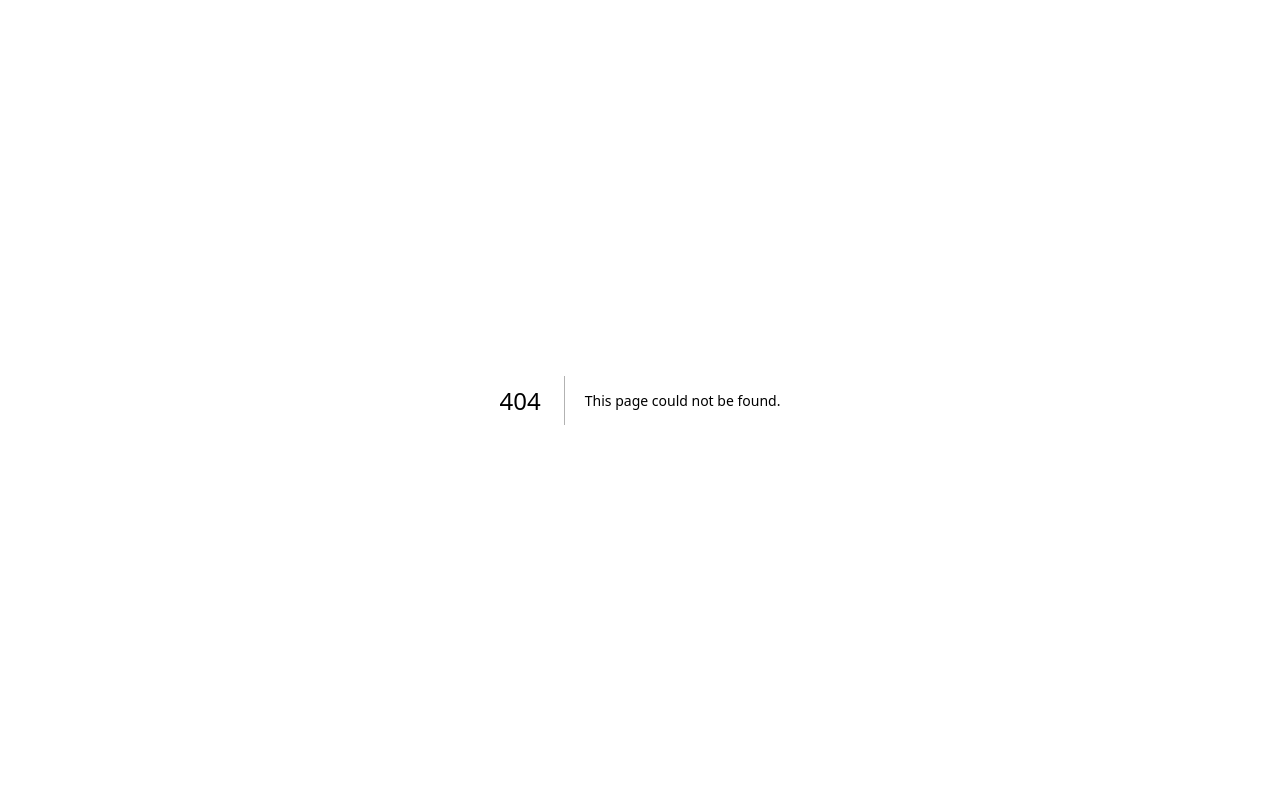
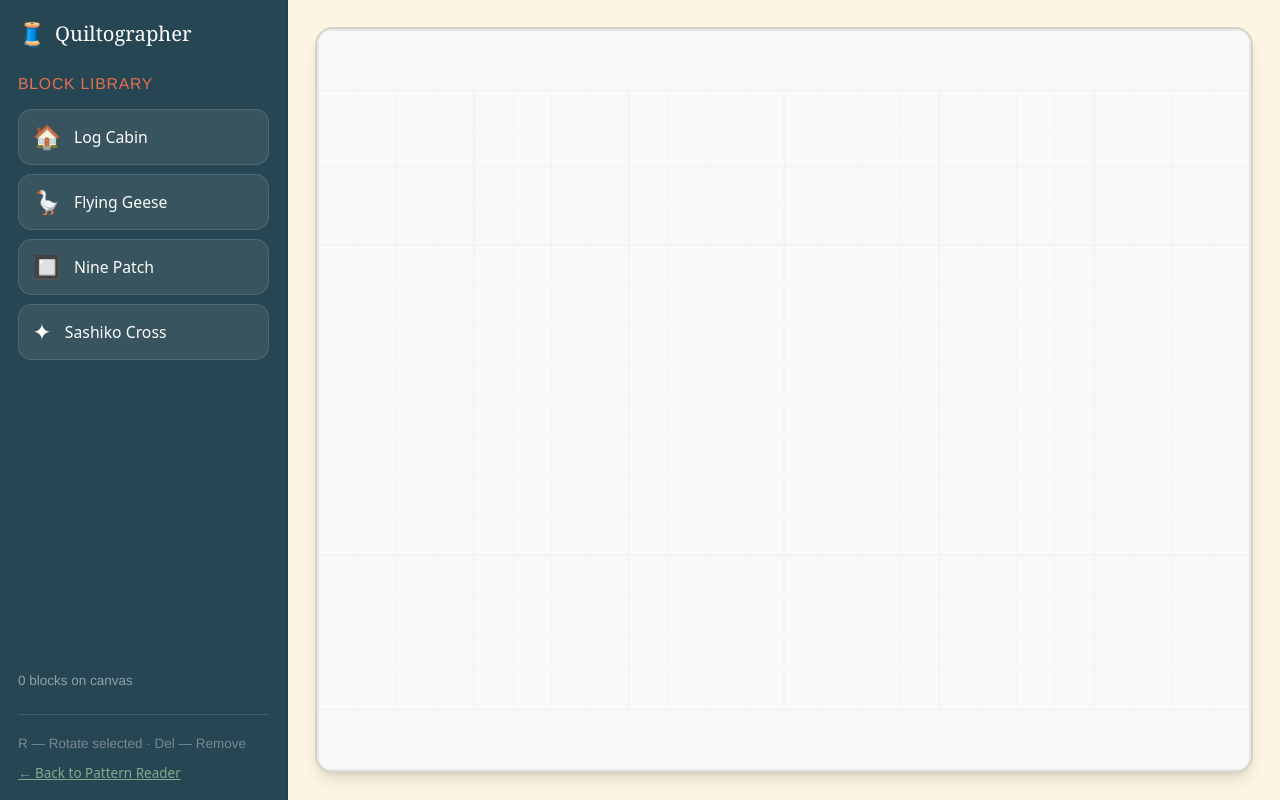
Before and after one commit to dabirdwell/quiltographer, a Next.js app in the folder quiltographer-app/: page /design in a window 1280 px wide. Before the commit this address had no page. Built offline with nearby package versions, Linux system fonts and the light colour scheme.

Commit message:
Reconnect: surface dormant canvas system at /design route (7 features from Jan 2025)

```diff
--- /dev/null
+++ b/quiltographer-app/src/app/design/page.tsx
@@ -0,0 +1,90 @@
+'use client';
+
+import React from 'react';
+import { Canvas } from '@/components/canvas/Canvas';
+import { useCanvasStore } from '@/store/canvas-store';
+import { quiltographerTheme as theme } from '@/components/japanese/theme';
+import { WashiSurface } from '@/components/japanese/WashiSurface';
+import { Text, Button, Surface, Stack } from '@/components/ui';
+import Link from 'next/link';
+
+const PATTERN_TYPES = [
+  { type: 'log-cabin' as const, label: 'Log Cabin', icon: '🏠' },
+  { type: 'flying-geese' as const, label: 'Flying Geese', icon: '🪿' },
+  { type: 'nine-patch' as const, label: 'Nine Patch', icon: '🔲' },
+  { type: 'sashiko-cross' as const, label: 'Sashiko Cross', icon: '✦' },
+] as const;
+
+export default function DesignPage() {
+  const { addPattern, patterns, selectedPatternId, clearCanvas } = useCanvasStore();
+
+  return (
+    <div className="min-h-screen flex" style={{ backgroundColor: theme.colors.washi }}>
+      {/* Left sidebar — Block Library */}
+      <aside
+        className="w-64 border-r flex flex-col p-4 gap-3"
+        style={{ backgroundColor: theme.colors.indigo, borderColor: `${theme.colors.sumi}20` }}
+      >
+        <Link href="/" className="flex items-center gap-2 mb-2">
+          <span className="text-xl">🧵</span>
+          <Text variant="heading" className="text-lg" style={{ color: theme.colors.rice }}>
+            Quiltographer
+          </Text>
+        </Link>
+
+        <Text variant="label" style={{ color: theme.colors.persimmon }}>
+          Block Library
+        </Text>
+
+        <div className="flex flex-col gap-2">
+          {PATTERN_TYPES.map(({ type, label, icon }) => (
+            <button
+              key={type}
+              onClick={() => addPattern(type)}
+              className="flex items-center gap-3 px-3 py-2.5 rounded-lg text-left transition-all hover:scale-[1.02] active:scale-[0.98]"
+              style={{
+                backgroundColor: `${theme.colors.washi}15`,
+                color: theme.colors.rice,
+                border: `1px solid ${theme.colors.washi}20`,
+              }}
+            >
+              <span className="text-xl">{icon}</span>
+              <span className="text-sm font-medium">{label}</span>
+            </button>
+          ))}
+        </div>
+
+        <div className="mt-auto flex flex-col gap-2">
+          <Text variant="caption" style={{ color: `${theme.colors.rice}80` }}>
+            {patterns.length} block{patterns.length !== 1 ? 's' : ''} on canvas
+          </Text>
+          {patterns.length > 0 && (
+            <button
+              onClick={clearCanvas}
+              className="text-xs px-3 py-1.5 rounded transition-colors"
+              style={{ color: theme.colors.persimmon, border: `1px solid ${theme.colors.persimmon}40` }}
+            >
+              Clear Canvas
+            </button>
+          )}
+        </div>
+
+        <div className="border-t pt-3 mt-2" style={{ borderColor: `${theme.colors.rice}20` }}>
+          <Text variant="caption" style={{ color: `${theme.colors.rice}60` }}>
+            R — Rotate selected · Del — Remove
+          </Text>
+          <Link href="/reader" className="block mt-2 text-xs underline" style={{ color: theme.colors.sage }}>
+            ← Back to Pattern Reader
+          </Link>
+        </div>
+      </aside>
+
+      {/* Main canvas area */}
+      <main className="flex-1 p-6">
+        <div className="h-full rounded-xl overflow-hidden shadow-lg" style={{ border: `2px solid ${theme.colors.indigo}30` }}>
+          <Canvas width={1200} height={800} />
+        </div>
+      </main>
+    </div>
+  );
+}
```
